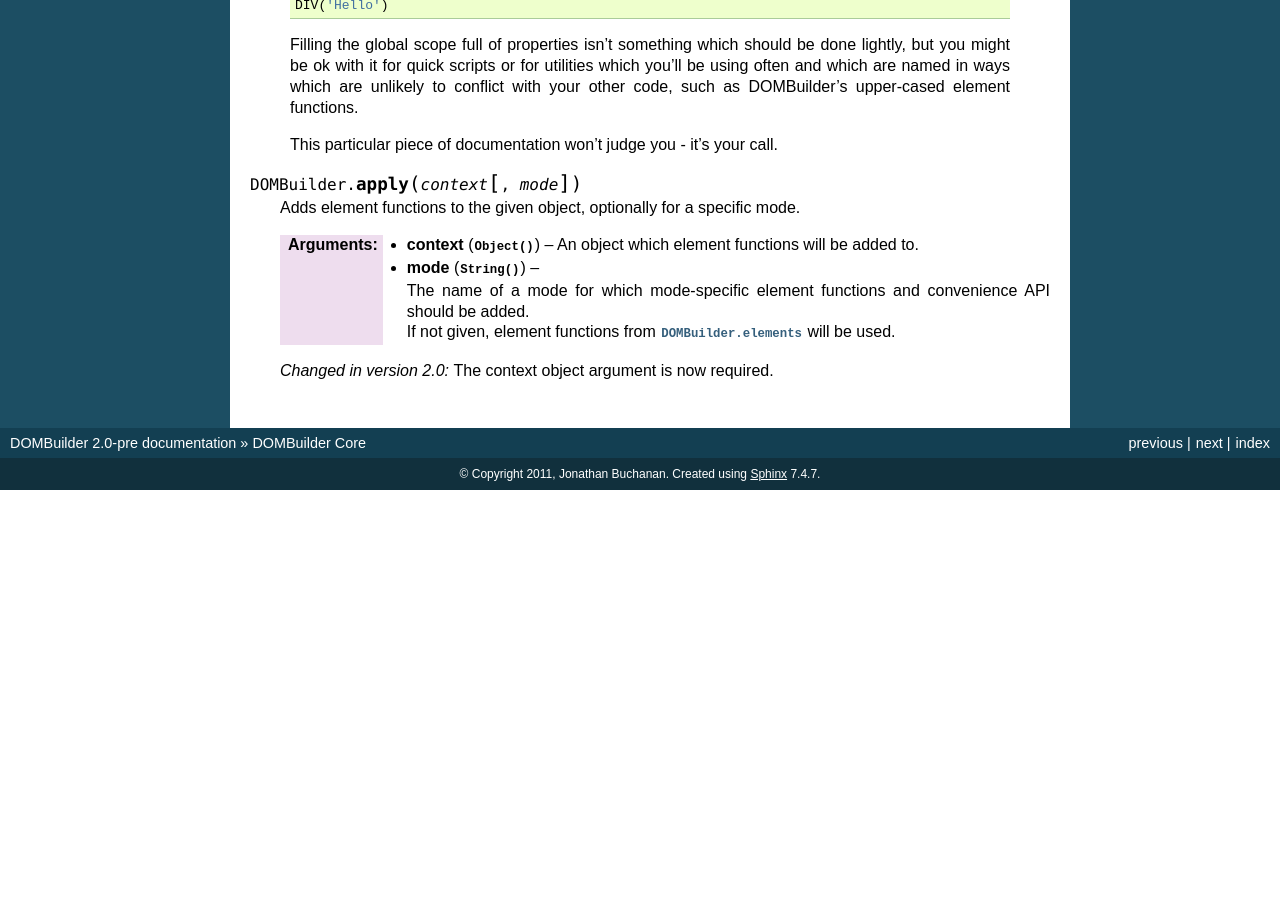
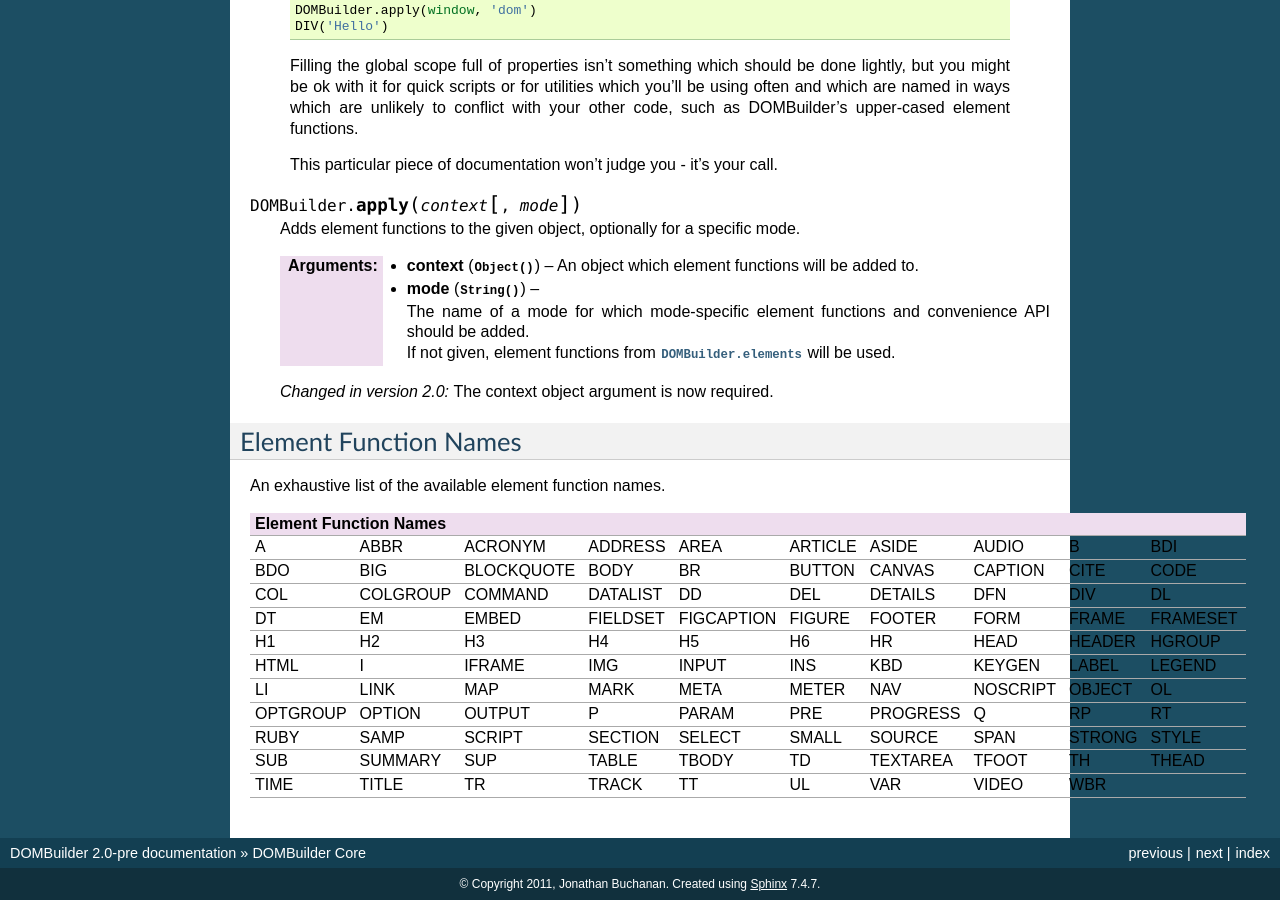
Before and after one commit to insin/DOMBuilder, a Sphinx documentation site: the page built from docs/core.rst, in a window 1280 px wide and 900 px high, scrolled down 7169 px. Built offline with Sphinx 7.4.7, drawn with Linux system fonts in a browser that asks for light colours; before the commit the page ends 7659 px from its top, so only the background shows below that; some of the changed text lies outside the part shown.

Commit message:
Added HTML5 tags. Added an exhaustive list of element function names to the docs.

```diff
--- a/docs/core.rst
+++ b/docs/core.rst
@@ -34,8 +34,10 @@
    ``null``, effectively making it a ``null`` mode.
 
 Each of these is an ``Object`` containing a function for each valid tag
-name declared in the HTML 4.01 `Strict DTD`_ and `Frameset DTD`_, referenced by
-the corresponding tag name in uppercase.
+name declared in the HTML 4.01 `Strict DTD`_, `Frameset DTD`_ and
+`HTML5 differences from HTML4 W3C Working Draft`_, referenced by the
+corresponding tag name in uppercase. An exhaustive list is available
+below in :ref:`element-function-names`.
 
 When called, these functions will create an element with the corresponding
 tag name, giving it any attributes which are specified as properties of an
@@ -505,3 +508,36 @@
 .. _`with Statement Considered Harmful`: http://www.yuiblog.com/blog/2006/04/11/with-statement-considered-harmful/
 .. _`The Dude`: http://www.imdb.com/title/tt0118715/quotes
 .. _`ECMAScript 5's strict mode`: https://developer.mozilla.org/en/JavaScript/Strict_mode
+
+.. _element-function-names:
+
+Element Function Names
+======================
+
+An exhaustive list of the available element function names.
+
++--------------------------------------------------------------------------------------------------------------+
+| Element Function Names                                                                                       |
++==========+==========+============+==========+============+=========+==========+==========+========+==========+
+| A        | ABBR     | ACRONYM    | ADDRESS  | AREA       | ARTICLE | ASIDE    | AUDIO    | B      | BDI      |
++----------+----------+------------+----------+------------+---------+----------+----------+--------+----------+
+| BDO      | BIG      | BLOCKQUOTE | BODY     | BR         | BUTTON  | CANVAS   | CAPTION  | CITE   | CODE     |
++----------+----------+------------+----------+------------+---------+----------+----------+--------+----------+
+| COL      | COLGROUP | COMMAND    | DATALIST | DD         | DEL     | DETAILS  | DFN      | DIV    | DL       |
++----------+----------+------------+----------+------------+---------+----------+----------+--------+----------+
+| DT       | EM       | EMBED      | FIELDSET | FIGCAPTION | FIGURE  | FOOTER   | FORM     | FRAME  | FRAMESET |
++----------+----------+------------+----------+------------+---------+----------+----------+--------+----------+
+| H1       | H2       | H3         | H4       | H5         | H6      | HR       | HEAD     | HEADER | HGROUP   |
++----------+----------+------------+----------+------------+---------+----------+----------+--------+----------+
+| HTML     | I        | IFRAME     | IMG      | INPUT      | INS     | KBD      | KEYGEN   | LABEL  | LEGEND   |
++----------+----------+------------+----------+------------+---------+----------+----------+--------+----------+
+| LI       | LINK     | MAP        | MARK     | META       | METER   | NAV      | NOSCRIPT | OBJECT | OL       |
++----------+----------+------------+----------+------------+---------+----------+----------+--------+----------+
+| OPTGROUP | OPTION   | OUTPUT     | P        | PARAM      | PRE     | PROGRESS | Q        | RP     | RT       |
++----------+----------+------------+----------+------------+---------+----------+----------+--------+----------+
+| RUBY     | SAMP     | SCRIPT     | SECTION  | SELECT     | SMALL   | SOURCE   | SPAN     | STRONG | STYLE    |
++----------+----------+------------+----------+------------+---------+----------+----------+--------+----------+
+| SUB      | SUMMARY  | SUP        | TABLE    | TBODY      | TD      | TEXTAREA | TFOOT    | TH     | THEAD    |
++----------+----------+------------+----------+------------+---------+----------+----------+--------+----------+
+| TIME     | TITLE    | TR         | TRACK    | TT         | UL      | VAR      | VIDEO    | WBR    |          |
++----------+----------+------------+----------+------------+---------+----------+----------+--------+----------+
```
Also changed, not shown: other parts of docs/core.rst (+1 -0 lines), 1 other file.
